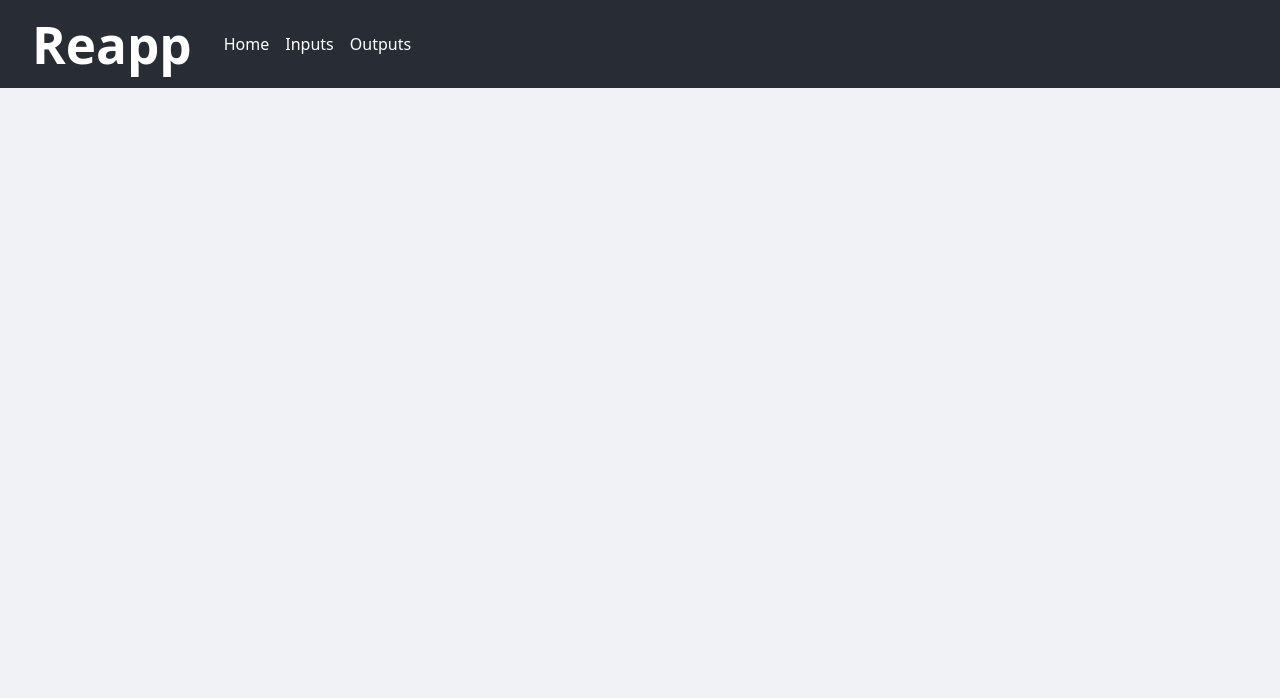
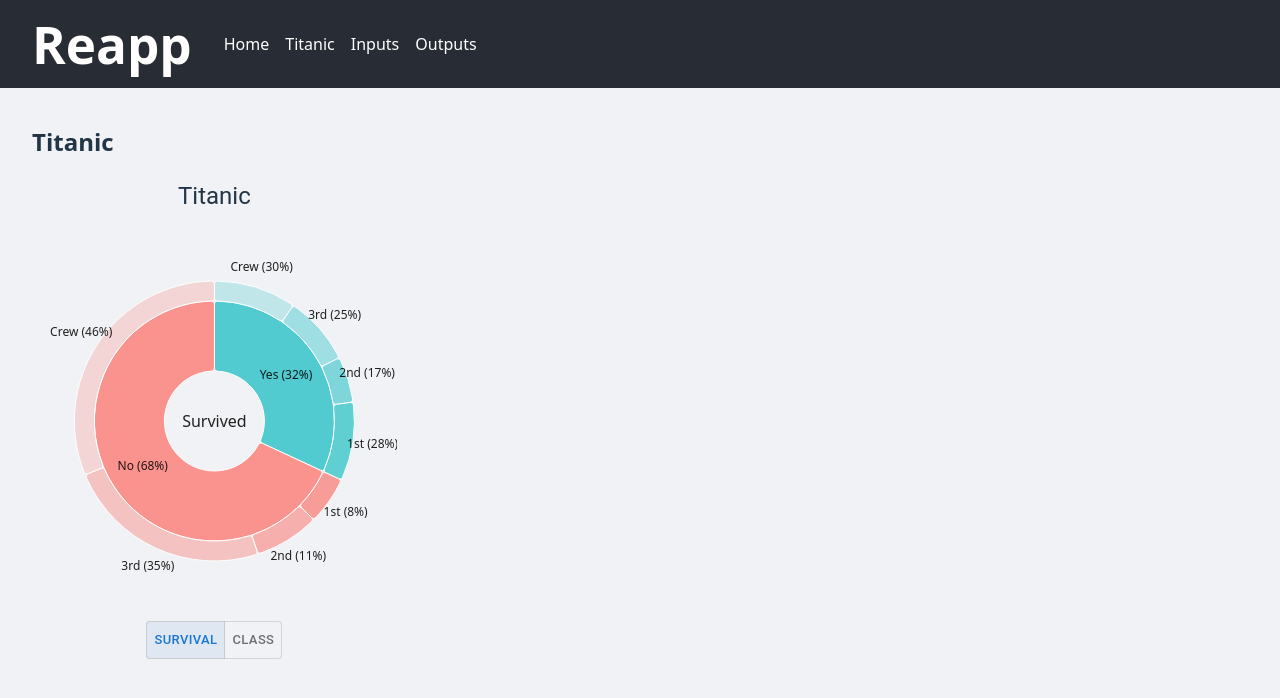
Before and after one commit to edgar-treischl/seact_app, a React (Vite) app: page /#/titanic in a window 1280 px wide. Shown: the top 698 px of the page. Built offline with nearby package versions, Linux system fonts and the light colour scheme.

Commit message:
add titanic plot

```diff
--- a/package.json
+++ b/package.json
@@ -11,6 +11,10 @@
     "deploy": "gh-pages -d dist"
   },
   "dependencies": {
+    "@emotion/react": "^11.14.0",
+    "@emotion/styled": "^11.14.1",
+    "@mui/material": "^7.3.4",
+    "@mui/x-charts": "^8.14.0",
     "react": "^19.1.1",
     "react-dom": "^19.1.1",
     "react-router-dom": "^7.9.4"
--- a/src/App.jsx
+++ b/src/App.jsx
@@ -5,6 +5,8 @@ import Navbar from './Navbar';
 import Home from './pages/Home';
 import Inputs from './pages/Inputs';
 import Outputs from './pages/Outputs';
+import Titanic from './pages/Titanic';
+
 
 export default function App() {
   return (
@@ -13,6 +15,7 @@ export default function App() {
       <main style={styles.main}>
         <Routes>
           <Route path="/" element={<Home />} />
+          <Route path="/titanic" element={<Titanic />} /> {/* ✅ Add this */}
           <Route path="/inputs" element={<Inputs />} />
           <Route path="/outputs" element={<Outputs />} />
         </Routes>
--- a/src/Navbar.jsx
+++ b/src/Navbar.jsx
@@ -24,6 +24,7 @@ export default function Navbar() {
     <nav style={styles.navbar}>
       <h1 style={{ margin: '0 1rem 0 0' }}>Reapp</h1>
       <Link to="/" style={styles.link}>Home</Link>
+      <Link to="/Titanic" style={styles.link}>Titanic</Link>
       <Link to="/inputs" style={styles.link}>Inputs</Link>
       <Link to="/outputs" style={styles.link}>Outputs</Link>
     </nav>
--- /dev/null
+++ b/src/TitanicPie.jsx
@@ -0,0 +1,252 @@
+import * as React from 'react';
+import { PieChart, pieArcLabelClasses } from '@mui/x-charts/PieChart';
+import Box from '@mui/material/Box';
+import Typography from '@mui/material/Typography';
+import ToggleButton from '@mui/material/ToggleButton';
+import ToggleButtonGroup from '@mui/material/ToggleButtonGroup';
+import { useDrawingArea } from '@mui/x-charts/hooks';
+import { styled } from '@mui/material/styles';
+
+// Convert hex color to rgba with opacity
+const hexToRgba = (hex, alpha) => {
+  const r = parseInt(hex.slice(1, 3), 16);
+  const g = parseInt(hex.slice(3, 5), 16);
+  const b = parseInt(hex.slice(5, 7), 16);
+  return `rgba(${r}, ${g}, ${b}, ${alpha})`;
+};
+
+// https://en.wikipedia.org/wiki/Passengers_of_the_Titanic#/media/File:Titanic_casualties.svg
+const titanicData = [
+  { Class: '1st', Survived: 'No', Count: 123 },
+  { Class: '1st', Survived: 'Yes', Count: 202 },
+  { Class: '2nd', Survived: 'No', Count: 167 },
+  { Class: '2nd', Survived: 'Yes', Count: 118 },
+  { Class: '3rd', Survived: 'No', Count: 528 },
+  { Class: '3rd', Survived: 'Yes', Count: 178 },
+  { Class: 'Crew', Survived: 'No', Count: 696 },
+  { Class: 'Crew', Survived: 'Yes', Count: 212 },
+];
+
+const classes = ['1st', '2nd', '3rd', 'Crew'];
+
+const totalCount = titanicData.reduce((acc, item) => acc + item.Count, 0);
+
+// Define colors for each class
+const classColors = {
+  '1st': '#fa938e',
+  '2nd': '#98bf45',
+  '3rd': '#51cbcf',
+  Crew: '#d397ff',
+};
+
+// Different opacity based on class
+const opacityMap = {
+  '1st': 0.9,
+  '2nd': 0.7,
+  '3rd': 0.5,
+  Crew: 0.3,
+};
+
+const classData = classes.map((pClass) => {
+  const classTotal = titanicData
+    .filter((item) => item.Class === pClass)
+    .reduce((acc, item) => acc + item.Count, 0);
+  return {
+    id: pClass,
+    label: `${pClass} Class:`,
+    value: classTotal,
+    percentage: (classTotal / totalCount) * 100,
+    color: classColors[pClass],
+  };
+});
+
+const classSurvivalData = classes.flatMap((pClass) => {
+  const classTotal = classData.find((d) => d.id === pClass).value ?? 0;
+  const baseColor = classColors[pClass];
+  return titanicData
+    .filter((item) => item.Class === pClass)
+    .sort((a, b) => (a.Survived > b.Survived ? 1 : -1))
+    .map((item) => ({
+      id: `${pClass}-${item.Survived}`,
+      label: item.Survived,
+      value: item.Count,
+      percentage: (item.Count / classTotal) * 100,
+      color: item.Survived === 'Yes' ? baseColor : `${baseColor}80`, // 80 is 50% opacity for 'No'
+    }));
+});
+
+// Create a simplified dataset that groups all classes together for Yes/No
+const survivalData = [
+  {
+    id: 'Yes',
+    label: 'Survived:',
+    value: titanicData
+      .filter((item) => item.Survived === 'Yes')
+      .reduce((sum, item) => sum + item.Count, 0),
+    percentage:
+      (titanicData
+        .filter((item) => item.Survived === 'Yes')
+        .reduce((sum, item) => sum + item.Count, 0) /
+        totalCount) *
+      100,
+    color: classColors['3rd'],
+  },
+  {
+    id: 'No',
+    label: 'Did not survive:',
+    value: titanicData
+      .filter((item) => item.Survived === 'No')
+      .reduce((sum, item) => sum + item.Count, 0),
+    percentage:
+      (titanicData
+        .filter((item) => item.Survived === 'No')
+        .reduce((sum, item) => sum + item.Count, 0) /
+        totalCount) *
+      100,
+    color: classColors['1st'],
+  },
+];
+
+// Create dataset for class distribution by survival status (Yes first, then No)
+const survivalClassData = [...titanicData]
+  .sort((a) => (a.Survived === 'Yes' ? -1 : 1))
+  .map((item) => {
+    const baseColor = survivalData.find((d) => d.id === item.Survived).color;
+    return {
+      id: `${item.Class}-${item.Survived}`,
+      label: `${item.Class} class:`,
+      value: item.Count,
+      percentage:
+        (item.Count /
+          (item.Survived === 'Yes'
+            ? survivalData[0].value
+            : survivalData[1].value)) *
+        100,
+      color: hexToRgba(baseColor, opacityMap[item.Class] || 1),
+    };
+  });
+
+const StyledText = styled('text')(({ theme }) => ({
+  fill: theme.palette.text.primary,
+  textAnchor: 'middle',
+  dominantBaseline: 'central',
+  fontSize: 16,
+}));
+
+function PieCenterLabel({ children }) {
+  const { width, height, left, top } = useDrawingArea();
+  return (
+    <StyledText x={left + width / 2} y={top + height / 2}>
+      {children}
+    </StyledText>
+  );
+}
+
+export default function TitanicPie() {
+  const [view, setView] = React.useState('survival');
+  const handleViewChange = (event, newView) => {
+    if (newView !== null) {
+      setView(newView);
+    }
+  };
+
+  const innerRadius = 50;
+  const middleRadius = 120;
+
+  return (
+    <Box sx={{ width: '30%', textAlign: 'center' }}>
+      <Typography variant="h5" gutterBottom>
+        Titanic
+      </Typography>
+      <Box sx={{ display: 'flex', justifyContent: 'center', height: 400 }}>
+        {view === 'class' ? (
+          <PieChart
+            series={[
+              {
+                innerRadius,
+                outerRadius: middleRadius,
+                data: classData,
+                arcLabel: (item) => `${item.id} (${item.percentage.toFixed(0)}%)`,
+                valueFormatter: ({ value }) =>
+                  `${value} out of ${totalCount} (${((value / totalCount) * 100).toFixed(0)}%)`,
+                highlightScope: { fade: 'global', highlight: 'item' },
+                highlighted: { additionalRadius: 2 },
+                cornerRadius: 3,
+              },
+              {
+                innerRadius: middleRadius,
+                outerRadius: middleRadius + 20,
+                data: classSurvivalData,
+                arcLabel: (item) => `${item.label} (${item.percentage.toFixed(0)}%)`,
+                valueFormatter: ({ value }) =>
+                  `${value} out of ${totalCount} (${((value / totalCount) * 100).toFixed(0)}%)`,
+                arcLabelRadius: 160,
+                highlightScope: { fade: 'global', highlight: 'item' },
+                highlighted: { additionalRadius: 2 },
+                cornerRadius: 3,
+              },
+            ]}
+            sx={{
+              [`& .${pieArcLabelClasses.root}`]: {
+                fontSize: '12px',
+              },
+            }}
+            hideLegend
+          >
+            <PieCenterLabel>Class</PieCenterLabel>
+          </PieChart>
+        ) : (
+          <PieChart
+            series={[
+              {
+                innerRadius,
+                outerRadius: middleRadius,
+                data: survivalData,
+                arcLabel: (item) => `${item.id} (${item.percentage.toFixed(0)}%)`,
+                valueFormatter: ({ value }) =>
+                  `${value} out of ${totalCount} (${((value / totalCount) * 100).toFixed(0)}%)`,
+                highlightScope: { fade: 'global', highlight: 'item' },
+                highlighted: { additionalRadius: 2 },
+                cornerRadius: 3,
+              },
+              {
+                innerRadius: middleRadius,
+                outerRadius: middleRadius + 20,
+                data: survivalClassData,
+                arcLabel: (item) => {
+                  const id = item.id || '';
+                  const percentage = item.percentage || 0;
+                  return `${id.split('-')[0]} (${percentage.toFixed(0)}%)`;
+                },
+                arcLabelRadius: 160,
+                valueFormatter: ({ value }) =>
+                  `${value} out of ${totalCount} (${((value / totalCount) * 100).toFixed(0)}%)`,
+                highlightScope: { fade: 'global', highlight: 'item' },
+                highlighted: { additionalRadius: 2 },
+                cornerRadius: 3,
+              },
+            ]}
+            sx={{
+              [`& .${pieArcLabelClasses.root}`]: {
+                fontSize: '12px',
+              },
+            }}
+            hideLegend
+          >
+            <PieCenterLabel>Survived</PieCenterLabel>
+          </PieChart>
+        )}
+      </Box>
+      <ToggleButtonGroup
+        color="primary"
+        size="small"
+        value={view}
+        exclusive
+        onChange={handleViewChange}
+      >
+        <ToggleButton value="survival">Survival</ToggleButton>
+        <ToggleButton value="class">Class</ToggleButton>
+      </ToggleButtonGroup>
+    </Box>
+  );
+}
--- /dev/null
+++ b/src/pages/Titanic.jsx
@@ -0,0 +1,14 @@
+// src/pages/Titanic.jsx
+import React from 'react';
+import TitanicPie from '../TitanicPie';
+
+
+
+export default function Titanic() {
+  return (
+    <div>
+        <h2>Titanic</h2>
+        <TitanicPie />
+    </div>
+  );
+}
```
Also changed, not shown: 1 other file (tests, documents, lock files or other folders).
